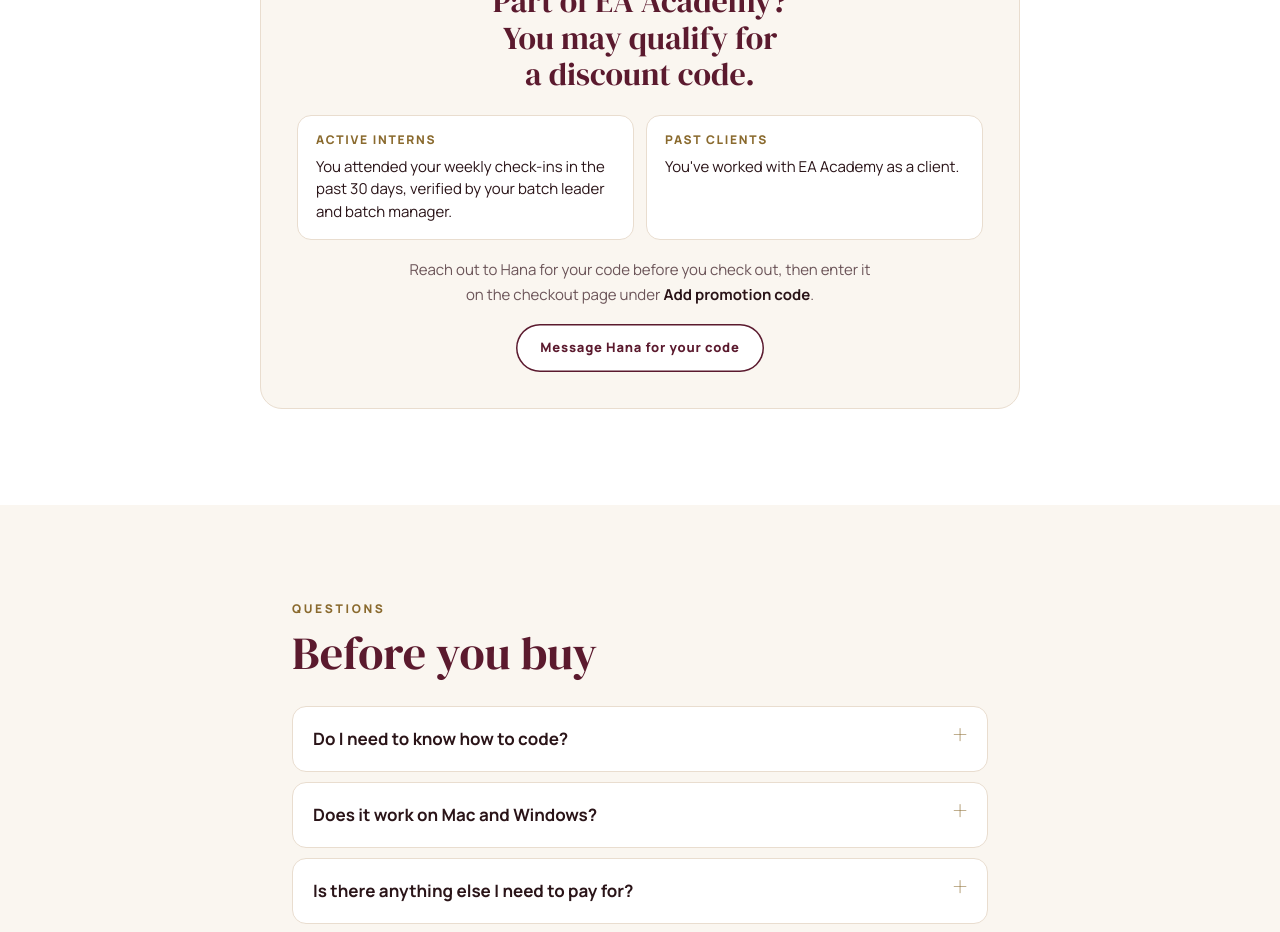
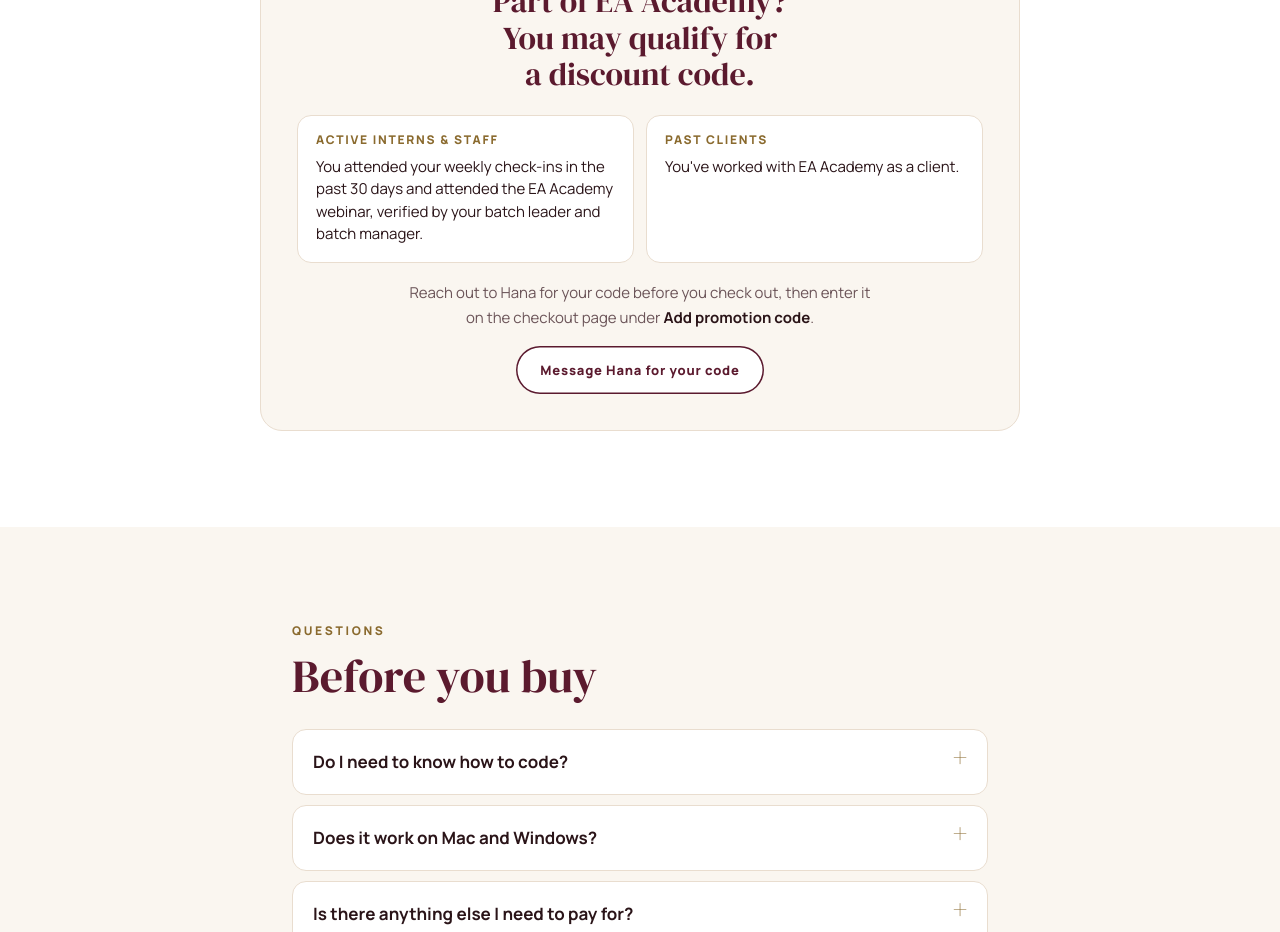
Before and after one commit to eaacademy/ai-video-editor-playbook, a Next.js app: page / in a window 1280 px wide. Shown: the part 4620-5552 px from the top of the page. Built offline with nearby package versions, Linux system fonts and the light colour scheme; no server answers.

Commit message:
Discount eligibility: interns & staff, check-ins plus webinar
Co-Authored-By: Claude Opus 5.5 <noreply@anthropic.com>
Claude-Session: https://claude.ai/code/session_01Jt8oKoMJgxBwMFvgDhjZzz

```diff
--- a/app/page.tsx
+++ b/app/page.tsx
@@ -244,10 +244,10 @@ export default async function Home() {
               <h3>Part of EA Academy? You may qualify for a discount code.</h3>
               <div className="sp-community-grid">
                 <div>
-                  <h4>Active interns</h4>
+                  <h4>Active interns &amp; staff</h4>
                   <p>
-                    You attended your weekly check-ins in the past 30 days, verified by your batch leader and batch
-                    manager.
+                    You attended your weekly check-ins in the past 30 days and attended the EA Academy webinar,
+                    verified by your batch leader and batch manager.
                   </p>
                 </div>
                 <div>
```
